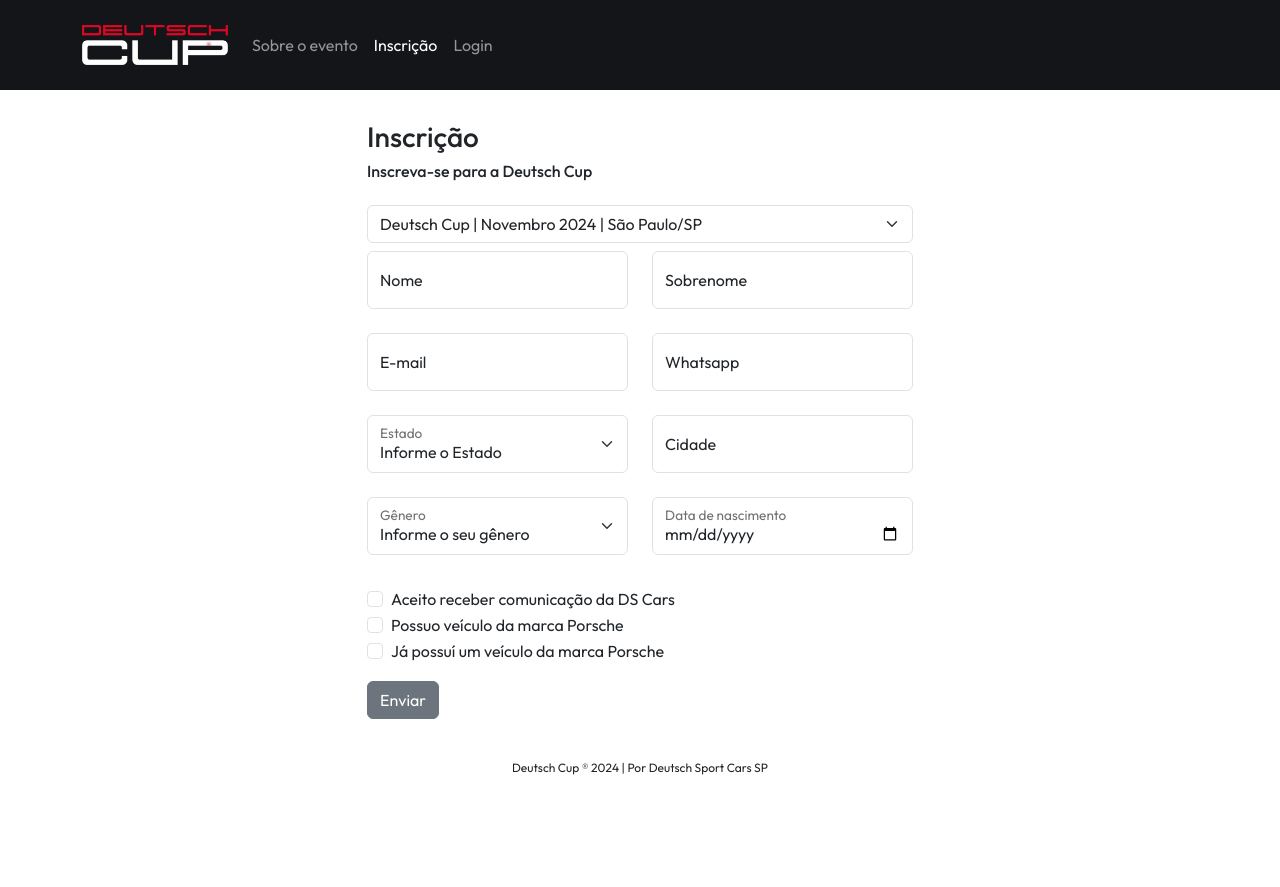
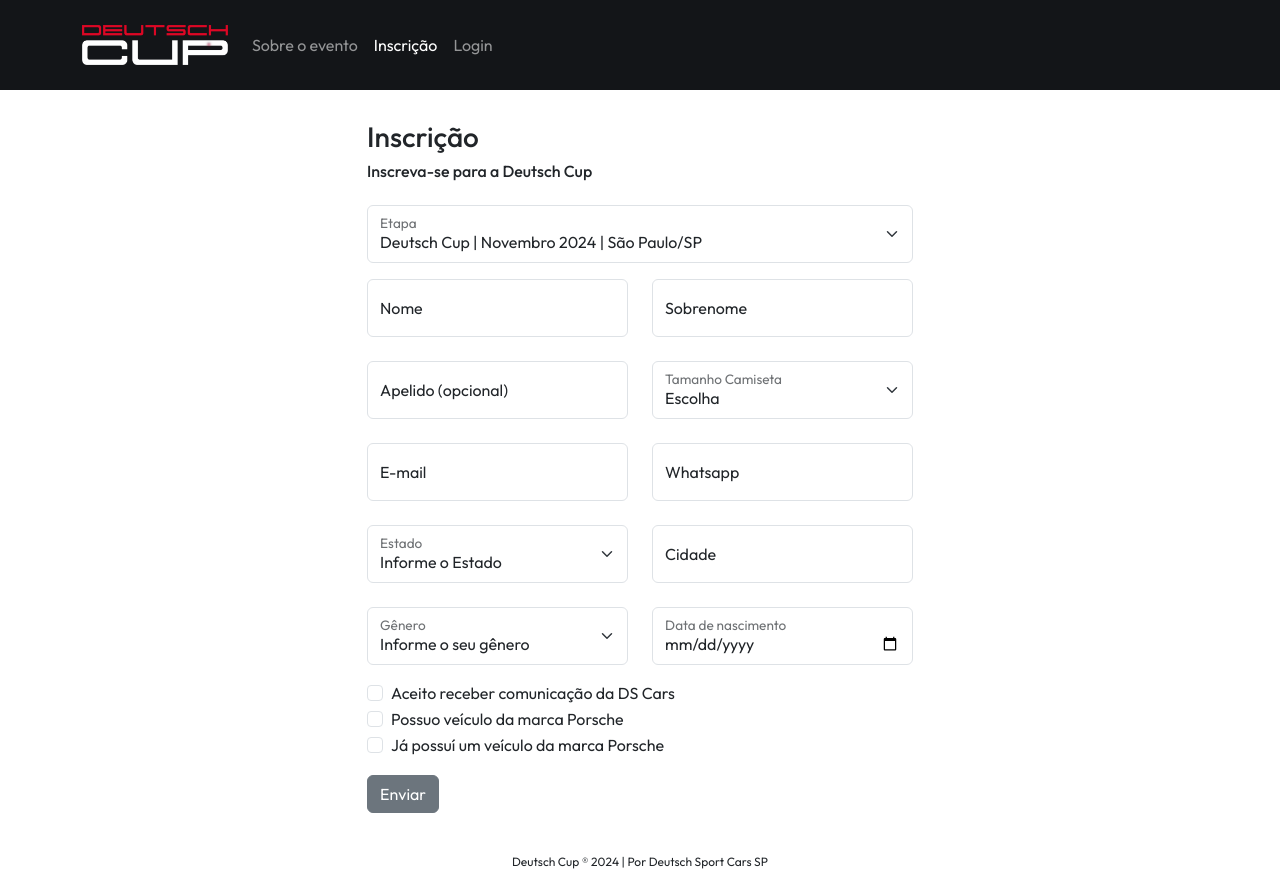
Before and after one commit to fabio-bueno-oliveira/deutschcup-frontend, a React (Vite) app: page /inscricao in a window 1280 px wide. Before the commit the page ends 800 px from the top, so only its background shows below. Built offline with nearby package versions, Linux system fonts and the light colour scheme.

Commit message:
Adicionando campo 'apelido' ao form de inscrição

```diff
--- a/src/pages/Inscricao/index.jsx
+++ b/src/pages/Inscricao/index.jsx
@@ -38,9 +38,11 @@ function InscricaoPage () {
   const [formData, setFormData] = useState({
     aceita_receber_comunicacoes: '',
     ano_evento: '2024',
-    data_evento: '2024-11-03',
+    etapa_evento: 'Novembro 2024',
     nome: '',
     sobrenome: '',
+    apelido: '',
+    tamanho_camiseta: '',
     email: '',
     whatsapp: '',
     endereco_pais: '27',
@@ -68,7 +70,8 @@ function InscricaoPage () {
       formData.sobrenome &&
       formData.genero &&
       formData.data_nascimento &&
-      formData.email
+      formData.email &&
+      formData.endereco_cidade
     ) {
       fetch('https://deutschcup-a6b22e51057c.herokuapp.com/inscricao', {
         method: 'POST',
@@ -79,9 +82,11 @@ function InscricaoPage () {
         body: JSON.stringify({
           aceita_receber_comunicacoes: formData.aceita_receber_comunicacoes,
           ano_evento: '2024',
-          data_evento: '2024-11-03',
+          etapa_evento: formData.etapa_evento,
           nome: formData.nome,
           sobrenome: formData.sobrenome,
+          apelido: formData.apelido,
+          tamanho_camiseta: formData.tamanho_camiseta,
           email: formData.email,
           whatsapp: formData.whatsapp,
           endereco_pais: '27',
@@ -138,12 +143,16 @@ function InscricaoPage () {
                 <h3>Inscrição</h3>
                 <h6 className='mb-4'>Inscreva-se para a Deutsch Cup</h6>
                 <Form noValidate validated={validated} onSubmit={handleSubmit}>
-                  <Form.Group className="mb-3">
-                    <Form.Select className="mb-2" id="data_evento"
-                      onChange={(e) => setFormData({...formData, data_evento: e.target.options[e.target.selectedIndex].value})}
+                    <FloatingLabel
+                      label="Etapa"
+                      className="mb-3"
                     >
-                      <option value="2024-11-03">Deutsch Cup | Novembro 2024 | São Paulo/SP</option>
-                    </Form.Select>
+                      <Form.Select className="mb-2" id="etapa_evento"
+                        onChange={(e) => setFormData({...formData, etapa_evento: e.target.options[e.target.selectedIndex].value})}
+                      >
+                        <option value="Novembro 2024">Deutsch Cup | Novembro 2024 | São Paulo/SP</option>
+                      </Form.Select>
+                    </FloatingLabel>
                     <Row className="mb-2">
                       <Form.Group as={Col} controlId="nome">
                         <FloatingLabel
@@ -175,6 +184,47 @@ function InscricaoPage () {
                         </FloatingLabel>
                         <Form.Control.Feedback type="invalid">
                           Informe seu sobrenome
+                        </Form.Control.Feedback>
+                      </Form.Group>
+                    </Row>
+                    <Row className="mb-2">
+                      <Form.Group as={Col} controlId="apelido">
+                        <FloatingLabel
+                          label="Apelido (opcional)"
+                          className="mb-3"
+                        >
+                          <Form.Control
+                            type="text" placeholder="Seu apelido (opcional)"
+                            value={formData.apelido}
+                            onChange={(e) => setFormData({...formData, apelido: e.target.value})}
+                          />
+                        </FloatingLabel>
+                        <Form.Control.Feedback type="invalid">
+                          Informe seu apelido (opcional)
+                        </Form.Control.Feedback>
+                      </Form.Group>
+                      <Form.Group as={Col} controlId="tamanho_camiseta">
+                        <FloatingLabel
+                          label="Tamanho Camiseta"
+                          className="mb-3"
+                        >
+                          <Form.Select className="mb-2"
+                            onChange={(e) => setFormData({
+                              ...formData,
+                              tamanho_camiseta: e.target.options[e.target.selectedIndex].value
+                            })}
+                            required
+                          >
+                            <option value="">Escolha</option>
+                            <option value="P">P</option>
+                            <option value="M">M</option>
+                            <option value="G">G</option>
+                            <option value="GG">GG</option>
+                            <option value="XG">XG</option>
+                          </Form.Select>
+                        </FloatingLabel>
+                        <Form.Control.Feedback type="invalid">
+                          Informe o tamanho da camiseta
                         </Form.Control.Feedback>
                       </Form.Group>
                     </Row>
@@ -224,7 +274,33 @@ function InscricaoPage () {
                             {/* {estados.map((estado, key) => (
                               <option key={key} value={estado.id}>{estado.nome}</option>
                             ))} */}
-                            <option value="415">Acre</option><option value="422">Alagoas</option><option value="406">Amapa</option><option value="407">Amazonas</option><option value="402">Bahia</option><option value="409">Ceara</option><option value="424">Distrito Federal</option><option value="401">Espirito Santo</option><option value="411">Goias</option><option value="419">Maranhao</option><option value="418">Mato Grosso</option><option value="399">Mato Grosso do Sul</option><option value="404">Minas Gerais</option><option value="408">Para</option><option value="405">Paraiba</option><option value="413">Parana</option><option value="417">Pernambuco</option><option value="416">Piaui</option><option value="410">Rio de Janeiro</option><option value="414">Rio Grande do Norte</option><option value="400">Rio Grande do Sul</option><option value="403">Rondonia</option><option value="421">Roraima</option><option value="398">Santa Catarina</option><option value="412">Sao Paulo</option><option value="423">Sergipe</option><option value="420">Tocantins</option>
+                            <option value="415">Acre</option>
+                            <option value="422">Alagoas</option>
+                            <option value="406">Amapa</option>
+                            <option value="407">Amazonas</option>
+                            <option value="402">Bahia</option>
+                            <option value="409">Ceara</option>
+                            <option value="424">Distrito Federal</option>
+                            <option value="401">Espirito Santo</option>
+                            <option value="411">Goias</option>
+                            <option value="419">Maranhao</option>
+                            <option value="418">Mato Grosso</option>
+                            <option value="399">Mato Grosso do Sul</option>
+                            <option value="404">Minas Gerais</option>
+                            <option value="408">Para</option>
+                            <option value="405">Paraiba</option>
+                            <option value="413">Parana</option>
+                            <option value="417">Pernambuco</option>
+                            <option value="416">Piaui</option>
+                            <option value="410">Rio de Janeiro</option>
+                            <option value="414">Rio Grande do Norte</option>
+                            <option value="400">Rio Grande do Sul</option>
+                            <option value="403">Rondonia</option>
+                            <option value="421">Roraima</option>
+                            <option value="398">Santa Catarina</option>
+                            <option value="412">São Paulo</option>
+                            <option value="423">Sergipe</option>
+                            <option value="420">Tocantins</option>
                           </Form.Select>
                         </FloatingLabel>
                         <Form.Control.Feedback type="invalid">
@@ -283,7 +359,7 @@ function InscricaoPage () {
                         </Form.Control.Feedback>
                       </Form.Group>
                     </Row>
-                  </Form.Group>
+
                   <Row className="mb-3">
                     <Col>
                       <Form.Check
```
